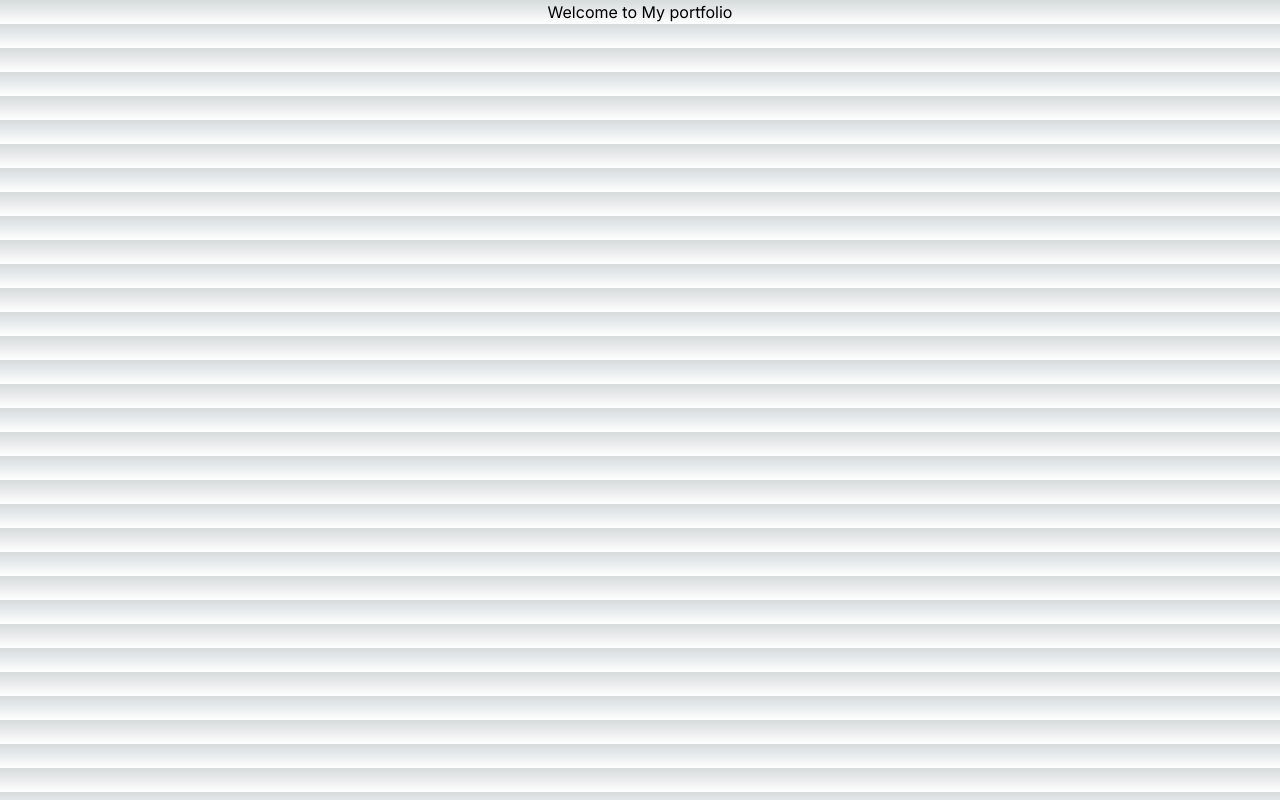
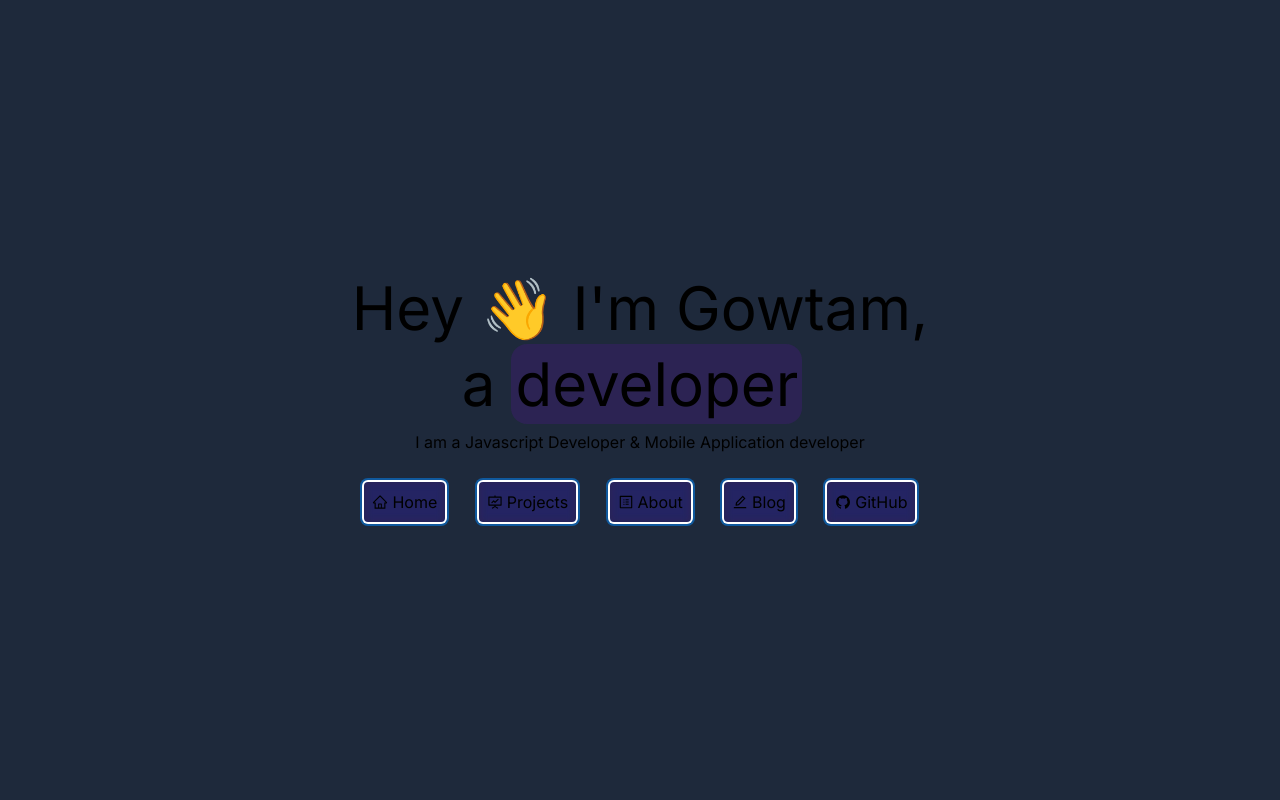
Before and after one commit to gowtamkumar/my-portfolio, a Next.js app: page / in a window 1280 px wide. Built offline with nearby package versions, Linux system fonts and the light colour scheme.

Commit message:
home page Desing

```diff
--- /dev/null
+++ b/app/about/page.tsx
@@ -0,0 +1,6 @@
+
+export default function About() {
+  return (
+    <div>About</div>
+  )
+}
--- /dev/null
+++ b/app/blogs/page.tsx
@@ -0,0 +1,7 @@
+import React from 'react'
+
+export default function Blogs() {
+  return (
+    <div>Blog</div>
+  )
+}
--- a/app/layout.tsx
+++ b/app/layout.tsx
@@ -1,22 +1,23 @@
-import './globals.css'
-import type { Metadata } from 'next'
-import { Inter } from 'next/font/google'
+import "./globals.css";
+import type { Metadata } from "next";
+import { Inter } from "next/font/google";
 
-const inter = Inter({ subsets: ['latin'] })
+const inter = Inter({ subsets: ["latin"] });
 
 export const metadata: Metadata = {
-  title: 'Create Next App',
-  description: 'Generated by create next app',
-}
+  title: "Gowtam Kumar | Portfolio",
+  description:
+    "Web Development, Web developer, Front-end Developer, Back-end Developer, React Develoepr",
+};
 
 export default function RootLayout({
   children,
 }: {
-  children: React.ReactNode
+  children: React.ReactNode;
 }) {
   return (
     <html lang="en">
       <body className={inter.className}>{children}</body>
     </html>
-  )
+  );
 }
--- /dev/null
+++ b/app/loading.tsx
@@ -0,0 +1,9 @@
+import React from 'react'
+
+function loading() {
+  return (
+    <div>loading</div>
+  )
+}
+
+export default loading
--- a/app/page.tsx
+++ b/app/page.tsx
@@ -1,7 +1,68 @@
+/* eslint-disable react/no-unescaped-entities */
+import Link from "next/link";
+import {
+  AiOutlineEdit,
+  AiOutlineFundProjectionScreen,
+  AiOutlineGithub,
+  AiOutlineHome,
+  AiOutlineProfile,
+} from "react-icons/ai";
 export default function Home() {
   return (
-    <main className="flex justify-center ">
-      <h2> Welcome to My portfolio</h2>
+    <main className="flex items-center justify-center bg-slate-800 mx-auto h-screen p-3">
+      <div className="text-center">
+        <h1 className="text-6xl">
+          Hey 👋 I'm Gowtam,
+          {/* <br /> */}
+          <br />
+        </h1>
+        <p className="text-6xl my-4">
+          a
+          <span className="bg-purple-900 p-1 m-4 bg-opacity-15 backdrop-filter backdrop-blur-sm filter saturate-200 text-primary-200 rounded-2xl default-transition default-focus">
+            developer
+          </span>
+        </p>
+        <p className="mt-4">
+          I am a Javascript Developer & Mobile Application developer
+        </p>
+        <div className="md:flex mx-auto mt-2 items-center justify-around gap-2">
+          <div className="bg-purple-900  ring-offset-2 ring-2 rounded p-2  bg-opacity-15 backdrop-filter backdrop-blur-sm filter saturate-200 text-primary-200  default-transition default-focus mt-5">
+            <Link href="/">
+              <span className="flex items-center justify-center gap-1">
+                <AiOutlineHome /> Home
+              </span>
+            </Link>
+          </div>
+          <div className="bg-purple-900 p-2 ring-offset-2 ring-2 rounded  bg-opacity-15 backdrop-filter backdrop-blur-sm filter saturate-200 text-primary-200  default-transition default-focus mt-5">
+            <Link href="/projects">
+              <span className="flex items-center justify-center gap-1">
+                <AiOutlineFundProjectionScreen /> Projects
+              </span>
+            </Link>
+          </div>
+          <div className="bg-purple-900 p-2 ring-offset-2 ring-2 rounded   bg-opacity-15 backdrop-filter backdrop-blur-sm filter saturate-200 text-primary-200  default-transition default-focus mt-5">
+            <Link href="/about">
+              <span className="flex items-center justify-center gap-1">
+                <AiOutlineProfile /> About
+              </span>
+            </Link>
+          </div>
+          <div className="bg-purple-900 p-2 ring-offset-2 ring-2 rounded  bg-opacity-15 backdrop-filter backdrop-blur-sm filter saturate-200 text-primary-200  default-transition default-focus mt-5">
+            <Link href="/blogs">
+              <span className="flex items-center justify-center gap-1">
+                <AiOutlineEdit /> Blog
+              </span>
+            </Link>
+          </div>
+          <div className="bg-purple-900 p-2 ring-offset-2 ring-2 rounded   bg-opacity-15 backdrop-filter backdrop-blur-sm filter saturate-200 text-primary-200  default-transition default-focus mt-5">
+            <Link href="https://github.com/Gowtamkumar">
+              <span className="flex items-center justify-center gap-1">
+                <AiOutlineGithub /> GitHub
+              </span>
+            </Link>
+          </div>
+        </div>
+      </div>
     </main>
   );
 }
--- /dev/null
+++ b/app/projects/page.tsx
@@ -0,0 +1,7 @@
+import React from 'react'
+
+export default function Projects() {
+  return (
+    <div>Projects</div>
+  )
+}
--- a/package.json
+++ b/package.json
@@ -1,5 +1,5 @@
 {
-  "name": "my-portfolio",
+  "name": "gowtamkumar",
   "version": "0.1.0",
   "private": true,
   "scripts": {
@@ -20,6 +20,7 @@
     "postcss": "8.4.29",
     "react": "18.2.0",
     "react-dom": "18.2.0",
+    "react-icons": "^4.11.0",
     "tailwindcss": "3.3.3",
     "typescript": "5.2.2"
   }
```
Also changed, not shown: 1 other file (tests, documents, lock files or other folders).
